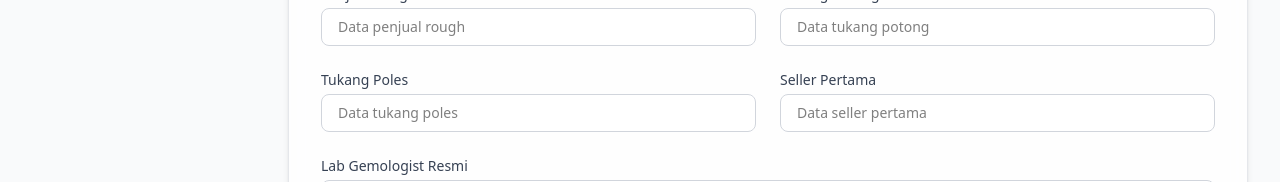
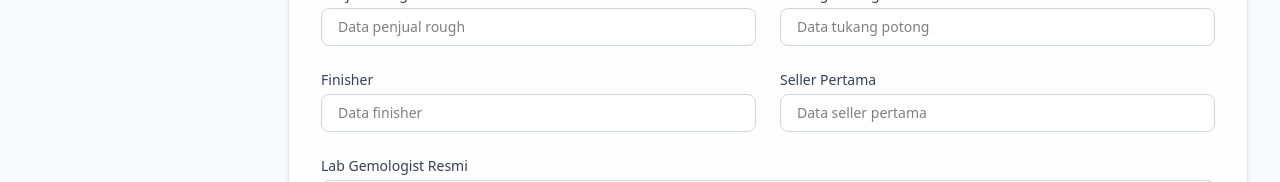
Before and after one commit to cecepns/gemstone-app, a React (Vite) app: page /admin/gemstones/add in a window 1280 px wide. Shown: the part 978-1160 px from the top of the page. Built offline with nearby package versions, Linux system fonts and the light colour scheme; sample sign-in values are in the browser's storage.

Commit message:
Update terminology in GemstoneForm, LevelColorSettings, and GemstoneLevelCard components to replace "Tukang Poles" with "Finisher" for consistency and clarity across the application.

```diff
--- a/src/components/GemstoneForm.jsx
+++ b/src/components/GemstoneForm.jsx
@@ -498,12 +498,12 @@ const GemstoneForm = ({
 
             <div className="grid md:grid-cols-2 gap-6">
               <Input
-                label="Tukang Poles"
+                label="Finisher"
                 name="polisher"
                 type="text"
                 value={formData.polisher}
                 onChange={handleInputChange}
-                placeholder="Data tukang poles"
+                placeholder="Data finisher"
                 disabled={saving}
                 size="md"
                 className="bg-white/50 backdrop-blur-sm"
--- a/src/components/LevelColorSettings.jsx
+++ b/src/components/LevelColorSettings.jsx
@@ -29,7 +29,7 @@ const LevelColorSettings = () => {
   const levelDescriptions = {
     level_1_color: 'Level 1 - Penjual Rough',
     level_2_color: 'Level 2 - Tukang Potong',
-    level_3_color: 'Level 3 - Tukang Poles',
+    level_3_color: 'Level 3 - Finisher',
     level_4_color: 'Level 4 - Seller Pertama',
     level_5_color: 'Level 5 - Lab Gemologist',
   };
--- a/src/components/shared/GemstoneLevelCard.jsx
+++ b/src/components/shared/GemstoneLevelCard.jsx
@@ -79,10 +79,10 @@ const GemstoneLevelCard = ({
     },
     {
       key: 'polisher',
-      title: 'Tukang Poles',
-      description: 'Data tukang poles yang memoles batu mulia',
+      title: 'Finisher',
+      description: 'Data finisher yang memoles batu mulia',
       icon: Sparkles,
-      shortDesc: 'Polisher',
+      shortDesc: 'Finisher',
     },
     {
       key: 'first_seller',
```
